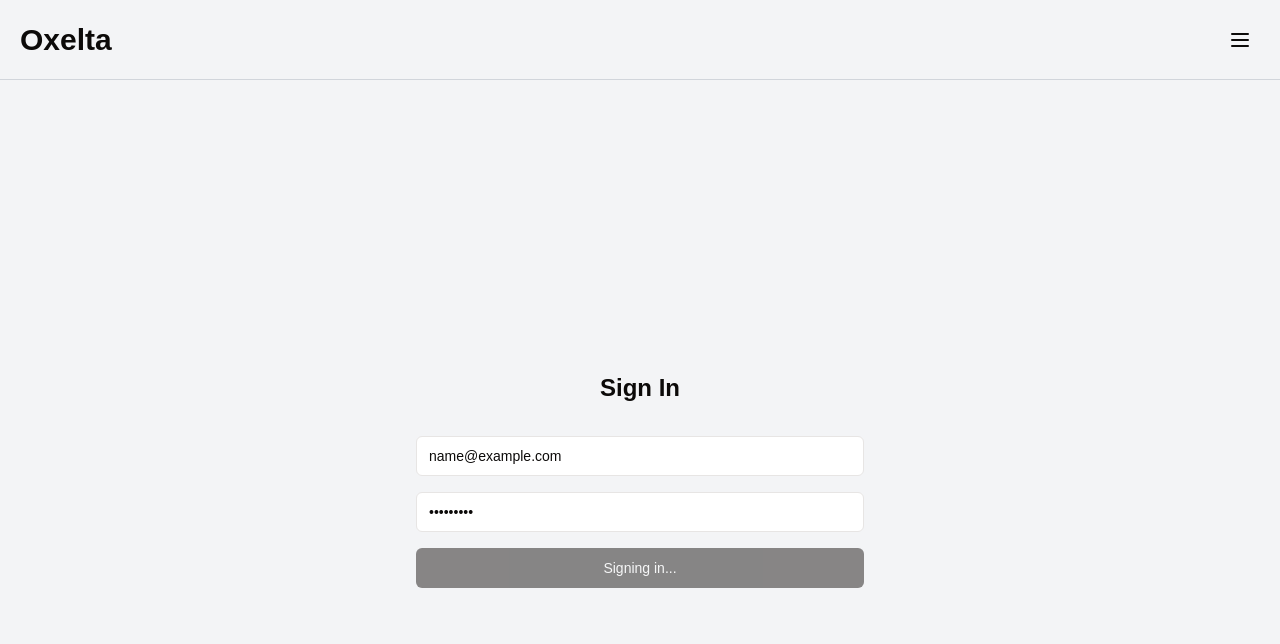
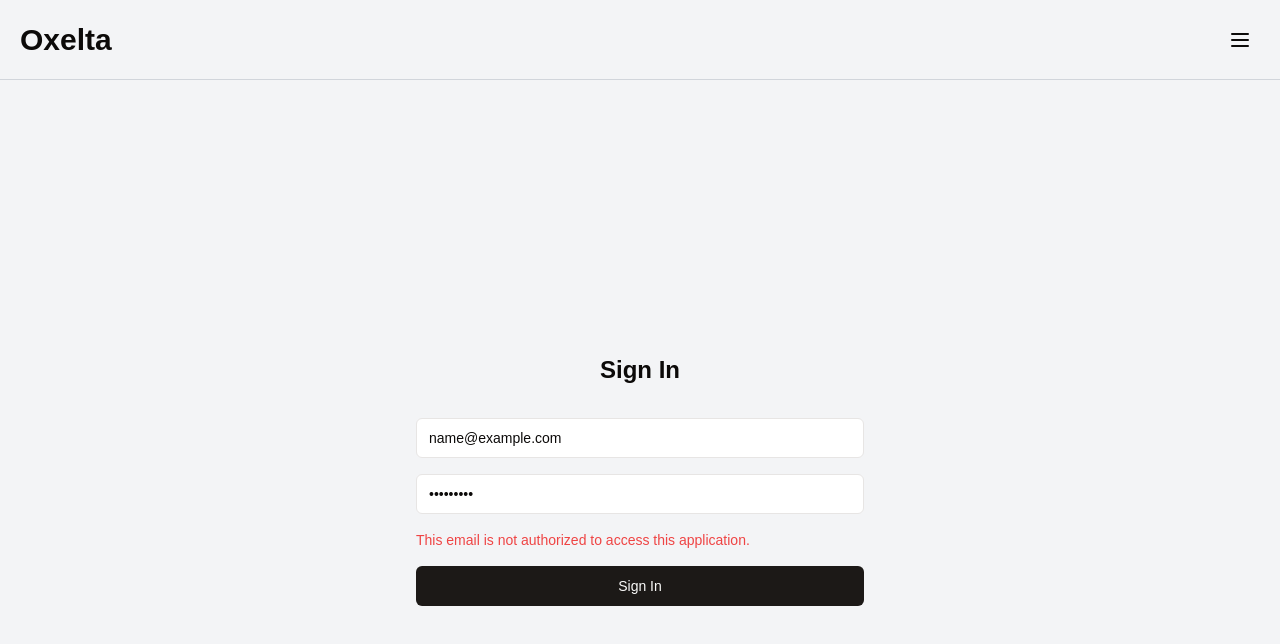
Before and after one commit to Martial4034/Oxleta_Dahsboard, a Next.js app: page / in a window 1280 px wide. Both pictures are taken after typing "name@example.com", "Sample123" into the empty fields and a click on the button "Sign In". Shown: the top 644 px of the page. Built offline with nearby package versions, Linux system fonts and the light colour scheme; no server answers.

Commit message:
Implement email authorization check in SignIn component. Added validation to ensure only authorized emails can sign in, enhancing security. Updated error handling to provide user feedback for unauthorized access attempts. Minor UI adjustments for error message display.

```diff
--- a/app/components/auth/sign-in.tsx
+++ b/app/components/auth/sign-in.tsx
@@ -3,6 +3,7 @@
 import { auth } from "@/app/firebase/config";
 import { Button } from "@/components/ui/button";
 import { Input } from "@/components/ui/input";
+import { authorizedEmails } from "@/lib/authorized-emails";
 import { FirebaseError } from "firebase/app";
 import { signInWithEmailAndPassword } from "firebase/auth";
 import { useRouter } from "next/navigation";
@@ -19,6 +20,13 @@ export const SignIn = () => {
     e.preventDefault();
     setIsLoading(true);
     setError(null);
+
+    // Vérifier si l'email est autorisé
+    if (!authorizedEmails.includes(email.toLowerCase())) {
+      setError("This email is not authorized to access this application.");
+      setIsLoading(false);
+      return;
+    }
 
     try {
       const userCredential = await signInWithEmailAndPassword(
@@ -53,7 +61,6 @@ export const SignIn = () => {
       // Force a hard navigation to ensure middleware runs
       window.location.href = "/dashboard/home";
     } catch (error) {
-      // Type guard to ensure error is FirebaseError
       if (error instanceof FirebaseError) {
         switch (error.code) {
           case "auth/invalid-credential":
@@ -100,7 +107,7 @@ export const SignIn = () => {
             required
           />
         </div>
-        {error && <p className="text-red-500 text-sm">{error}</p>}
+        {error && <p className="text-sm text-red-500">{error}</p>}
         <Button type="submit" className="w-full" disabled={isLoading}>
           {isLoading ? "Signing in..." : "Sign In"}
         </Button>
--- /dev/null
+++ b/lib/authorized-emails.ts
@@ -0,0 +1,5 @@
+export const authorizedEmails = [
+  "louis.menthonnex@gmail.com",
+  "test@gmail.com",
+  // Ajoutez d'autres emails autorisés ici
+];
```
